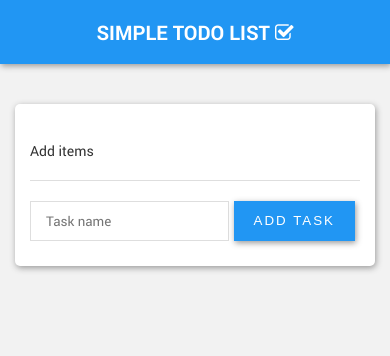
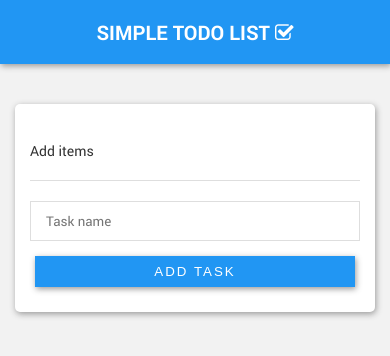
Before and after one commit to redwon/simple-todo-list, an Angular app: page / in a window 390 px wide. Shown: the top 356 px of the page. Built offline with nearby package versions, Linux system fonts and the light colour scheme.

Commit message:
fix mobile view

```diff
--- a/src/app/todo-list/todo-list.component.html
+++ b/src/app/todo-list/todo-list.component.html
@@ -3,7 +3,7 @@
   <div *ngIf="todoList.length != 0">
     <todo-list-item *ngFor="let item of todoList" [todo]="item" (onRemove)="removeItem($event)" (onChange)="toggleItem($event)"></todo-list-item>
   </div>
-  <form class="row" #taskForm="ngForm">
+  <form class="row task-form" #taskForm="ngForm">
     <input type="text" [(ngModel)]="taskName" name="task" placeholder="Task name" required>
     <button class="btn no-shrink" (click)="addTask(); taskForm.reset()" [disabled]="!taskForm.valid">Add task</button>
   </form>
--- a/src/app/todo-list/todo-list.component.scss
+++ b/src/app/todo-list/todo-list.component.scss
@@ -1,5 +1,13 @@
-form {
+.task-form {
   border-top: 1px solid #dedede;
   margin-top: 20px;
   padding-top: 20px;
+
+  @media screen and (max-width: 600px) {
+    flex-direction: column;
+
+    .btn {
+      margin-top: 15px;
+    }
+  }
 }
```
